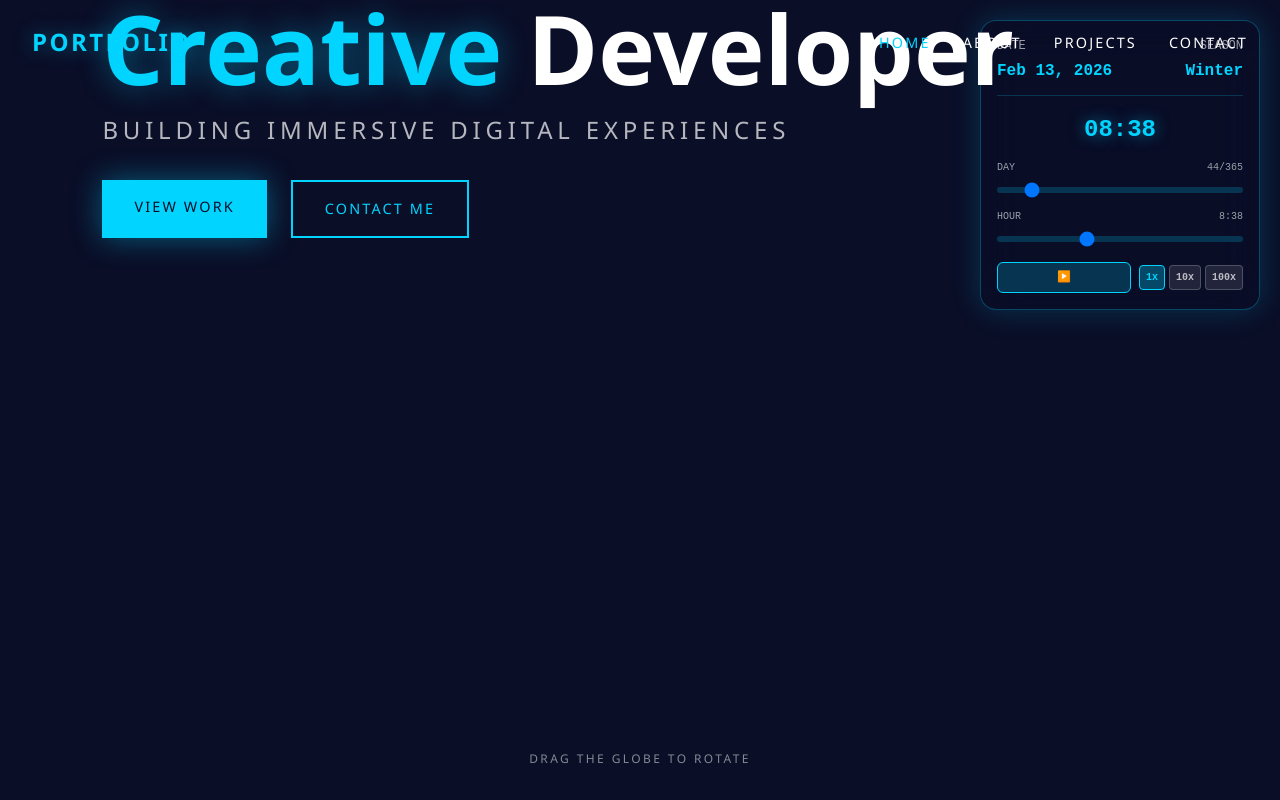
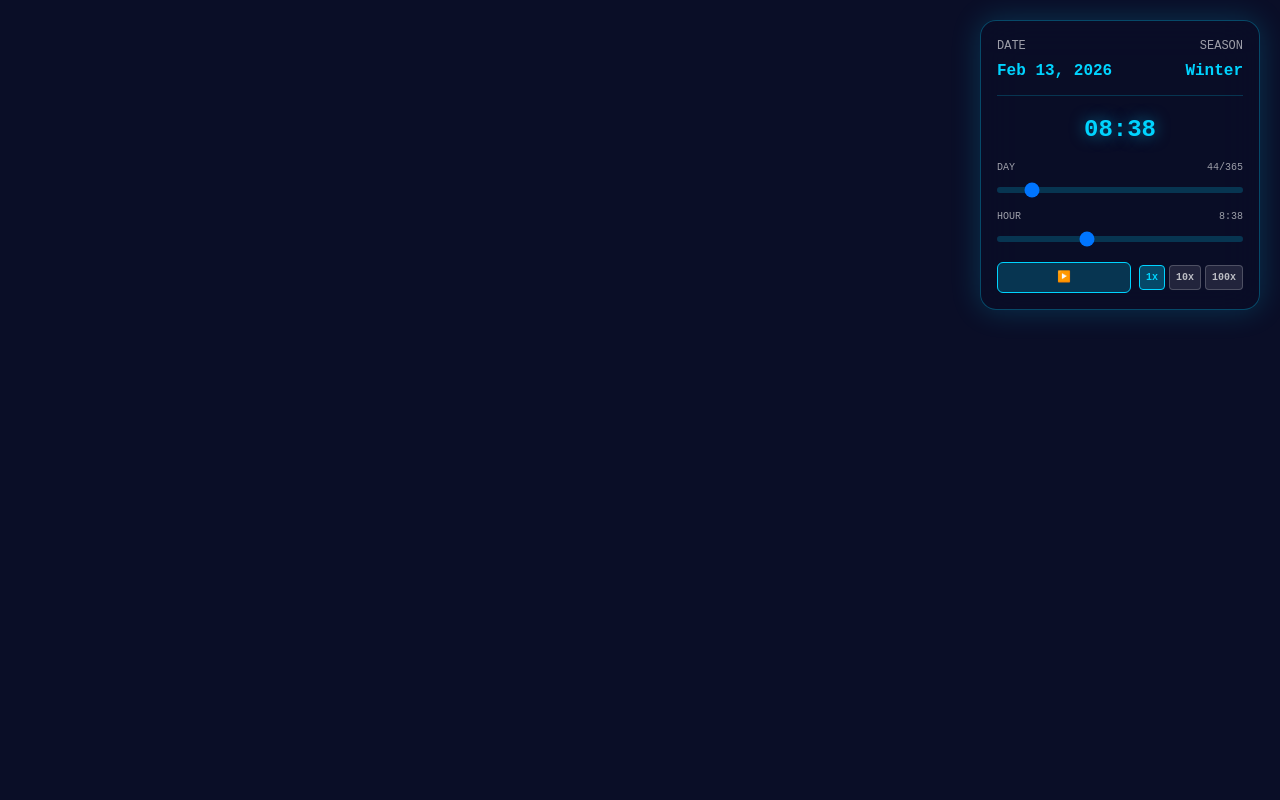
Before and after one commit to Hoooxz/earth-portfolio, a Next.js app: page / in a window 1280 px wide. Built offline with nearby package versions, Linux system fonts and the light colour scheme; no server answers.

Commit message:
feat: remove title, subtitle, buttons - clean Earth view with time controller

```diff
--- a/app/page.tsx
+++ b/app/page.tsx
@@ -2,7 +2,6 @@
 
 import { useState, useEffect } from 'react';
 import Scene from './components/Scene';
-import Navigation from './components/Navigation';
 
 export default function Home() {
   const [isMobile, setIsMobile] = useState(false);
@@ -17,28 +16,8 @@ export default function Home() {
   }, []);
 
   return (
-    <main className={isMobile ? 'mobile-layout' : ''}>
-      <Navigation />
-      <div className="content-section">
-        <div className="content">
-          <h1 className="content-title">
-            <span>Creative</span> Developer
-          </h1>
-          <p className="content-subtitle">Building immersive digital experiences</p>
-          <div className="content-cta">
-            <a href="#projects" className="cta-button cta-primary">
-              View Work
-            </a>
-            <a href="#contact" className="cta-button cta-secondary">
-              Contact Me
-            </a>
-          </div>
-        </div>
-      </div>
-      <div className="scene-section">
-        <Scene />
-      </div>
-      {!isMobile && <div className="hint">Drag the globe to rotate</div>}
+    <main style={{ width: '100%', height: '100vh', overflow: 'hidden' }}>
+      <Scene />
     </main>
   );
 }
```
